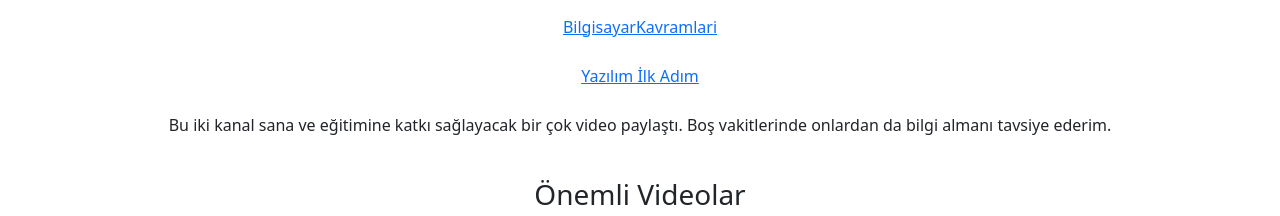
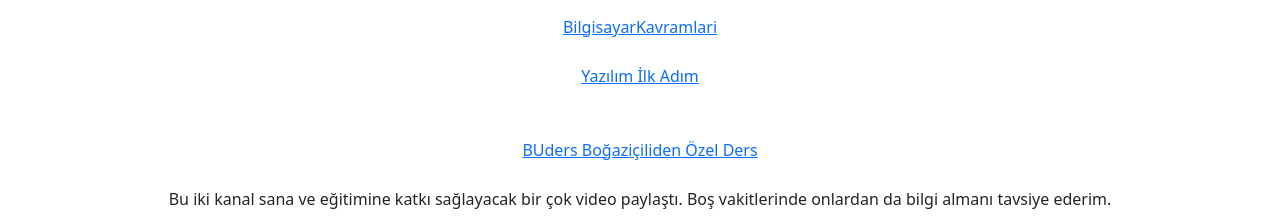
Before and after one commit to iyiinsan5555/PythonRoadmap, a plain HTML site: page helpPage.html in a window 1280 px wide. Shown: the part 1580-1796 px from the top of the page. Drawn offline with nearby package versions, Linux system fonts and the light colour scheme.

Commit message:
Update helpPage.html

```diff
--- a/helpPage.html
+++ b/helpPage.html
@@ -70,6 +70,7 @@
             <h3>Tavsiye Ettiğim (Türkçe) Youtube Kanalları</h3>
             <a href="https://www.youtube.com/@Sadievrenseker_BK" style="margin-top: 25px;">BilgisayarKavramlari</a>
             <a href="https://www.youtube.com/c/Yaz%C4%B1l%C4%B1m%C4%B0lkAd%C4%B1m" style="margin-top: 25px; margin-bottom: 25px;">Yazılım İlk Adım</a>
+            <a href="https://www.youtube.com/@Buders" style="margin-top: 25px; margin-bottom: 25px;">BUders Boğaziçiliden Özel Ders</a>
             <p>Bu iki kanal sana ve eğitimine katkı sağlayacak bir çok video paylaştı. Boş vakitlerinde onlardan da bilgi almanı tavsiye ederim.</p>
         </div>
 
```
